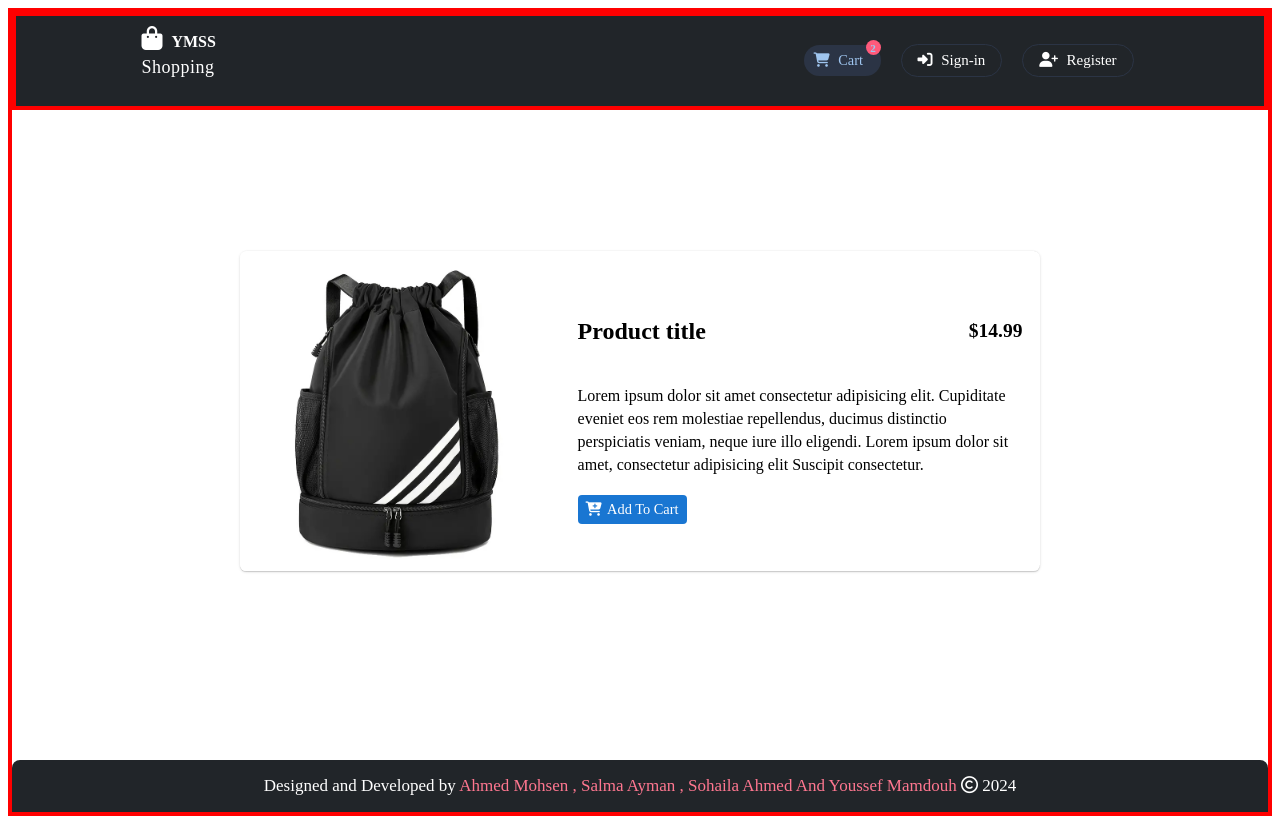
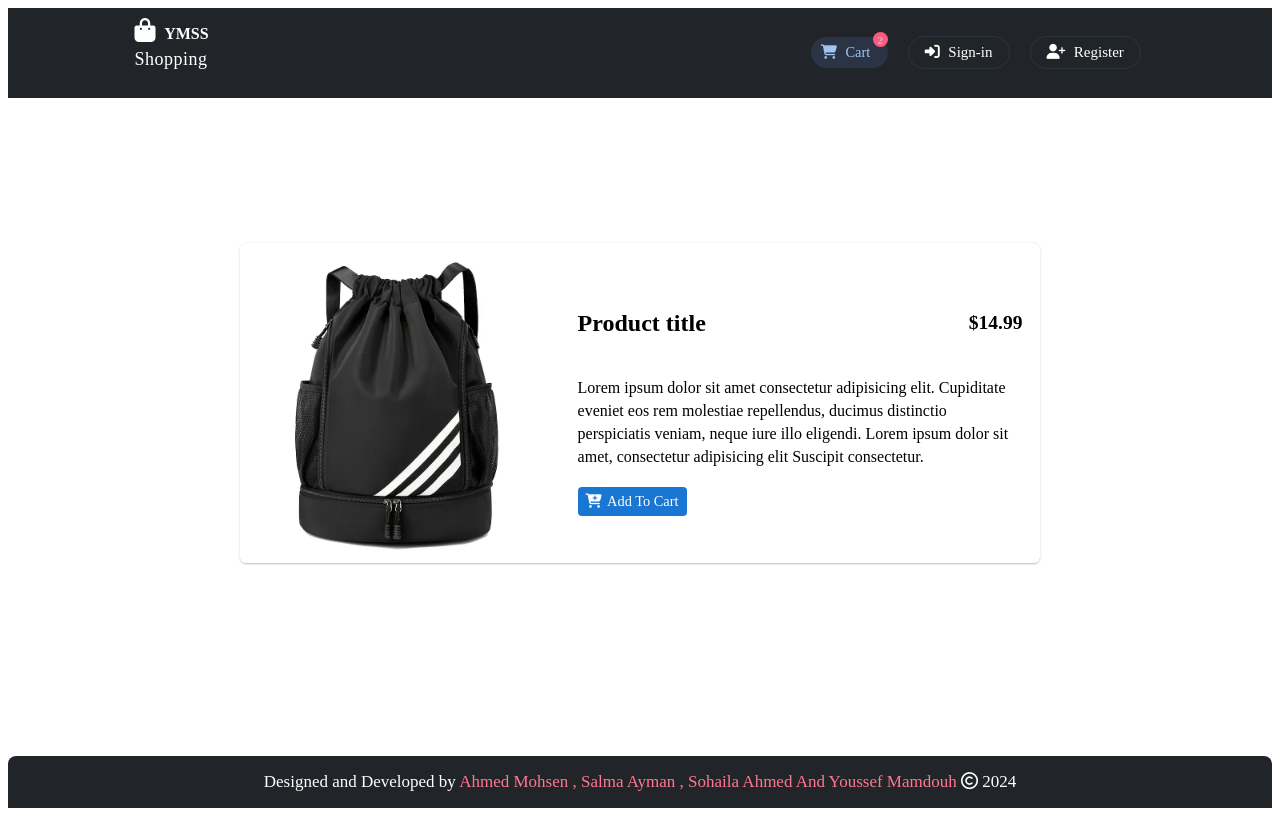
Before and after one commit to Yosef-mmdohxb/E-Commerce-project, a plain HTML site: page Final project/pages/product-details.html in a window 1280 px wide. Drawn offline with Linux system fonts and the light colour scheme.

Commit message:
Update product-details.html

```diff
--- a/Final project/pages/product-details.html
+++ b/Final project/pages/product-details.html
@@ -22,10 +22,10 @@
  align-items: center;
  "
 
- class="border"
+ class=""
  >
 
-    <header class="flex border">
+    <header class="flex ">
 
         <a href="../index.html" class="logo">
             <i class="fa-solid fa-bag-shopping"></i>
```
